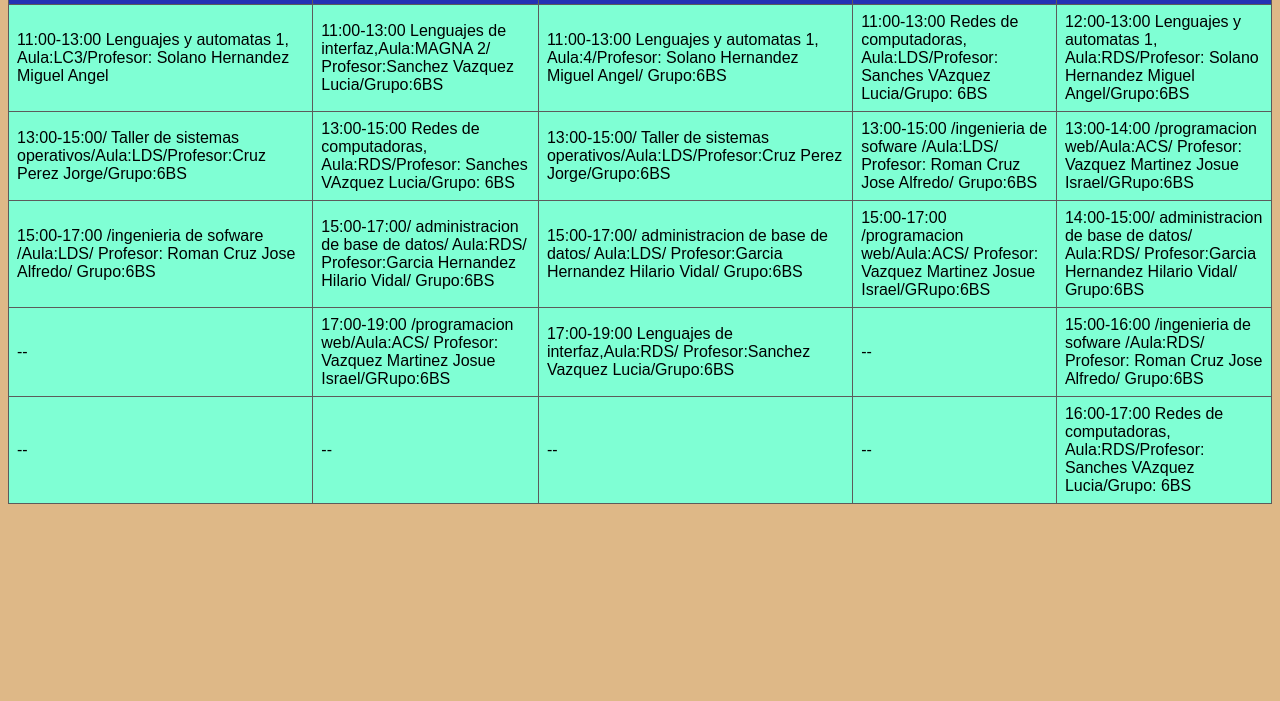
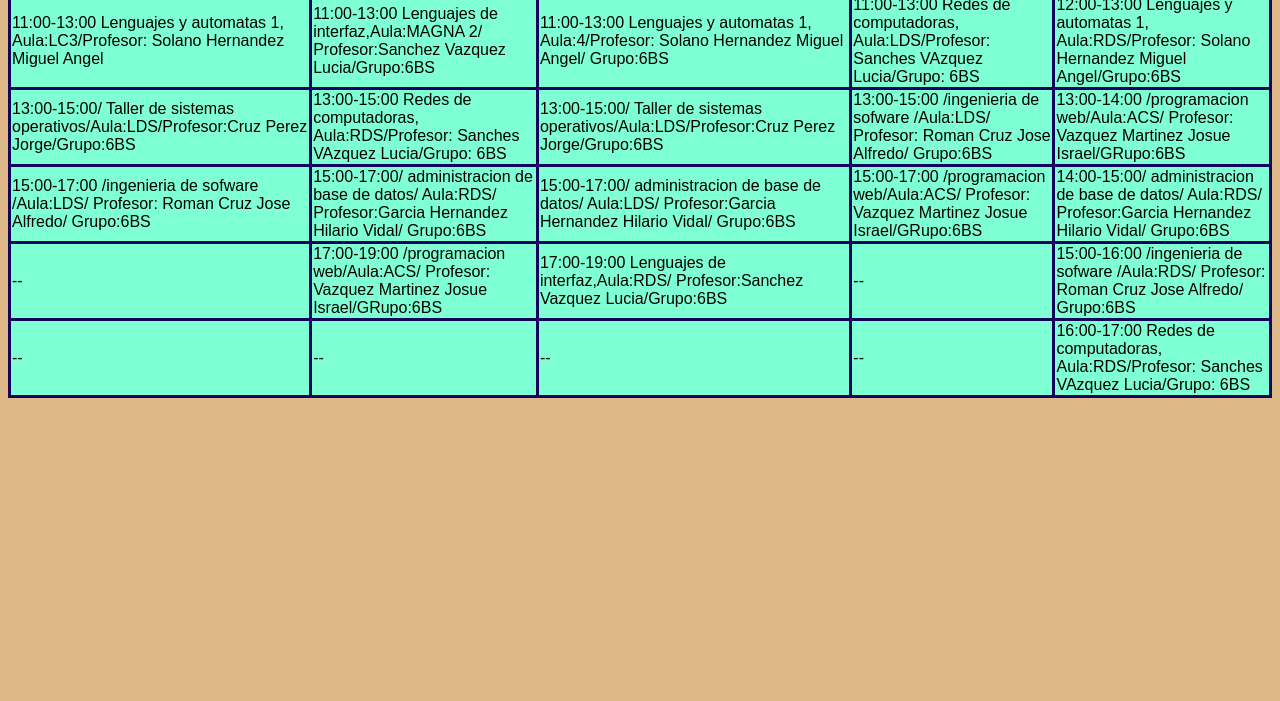
Before and after one commit to JORGELUIS2266/Practicas--programacionWeb--Jorge, a plain HTML site: page tablaEjemplo/Horario.html in a window 1280 px wide. Shown: the part 99-800 px from the top of the page. Drawn offline with Linux system fonts and the light colour scheme.

Commit message:
ajustes de estilos de la pagina del horario

```diff
--- a/tablaEjemplo/css/Horario.css
+++ b/tablaEjemplo/css/Horario.css
@@ -6,8 +6,8 @@ table{
 
 }
 th, td{
-    border: 1px solid rgb(92, 91, 91);
-    padding: 8px;
+    border: 3px solid rgb(19, 2, 94);
+    padding: 1px;
     text-align: left;
     border-radius: 1%;
 }
```
Also changed, not shown: tablaEjemplo/Horario.html (+0 -7 lines).
